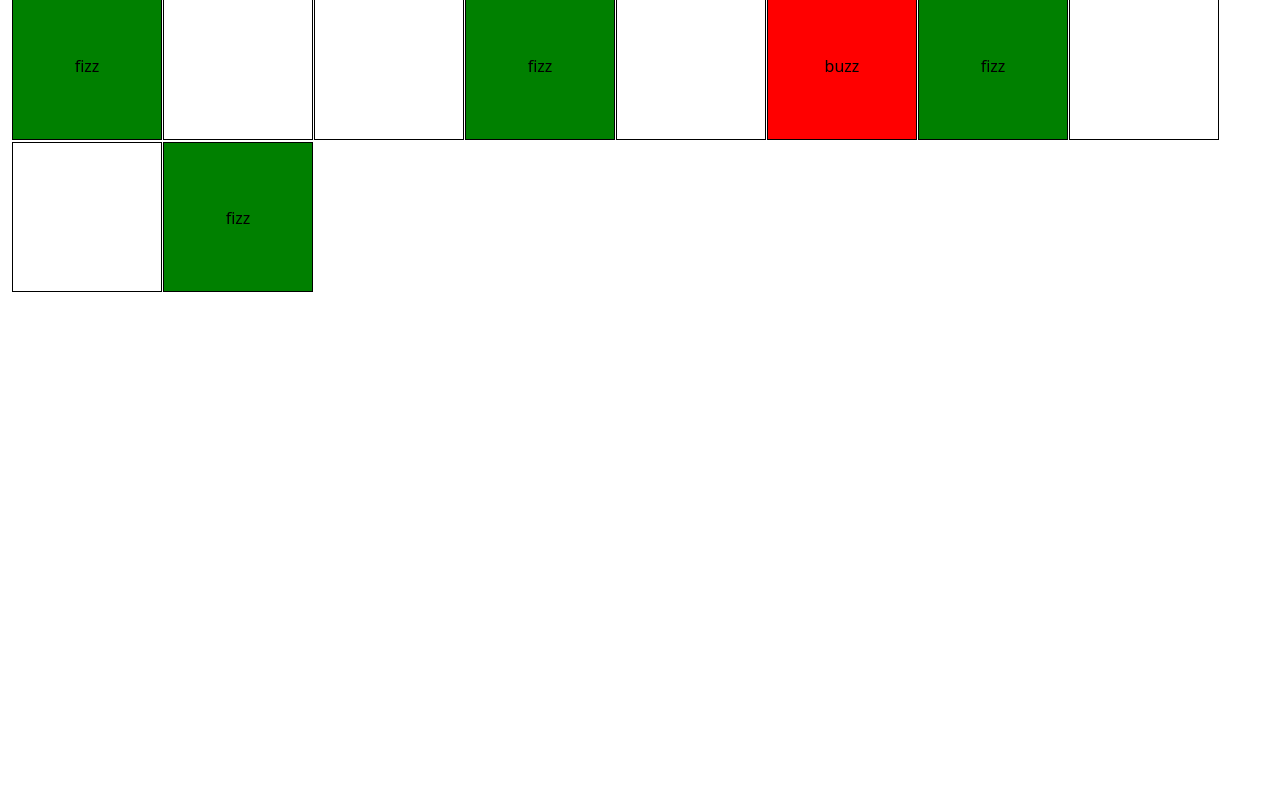
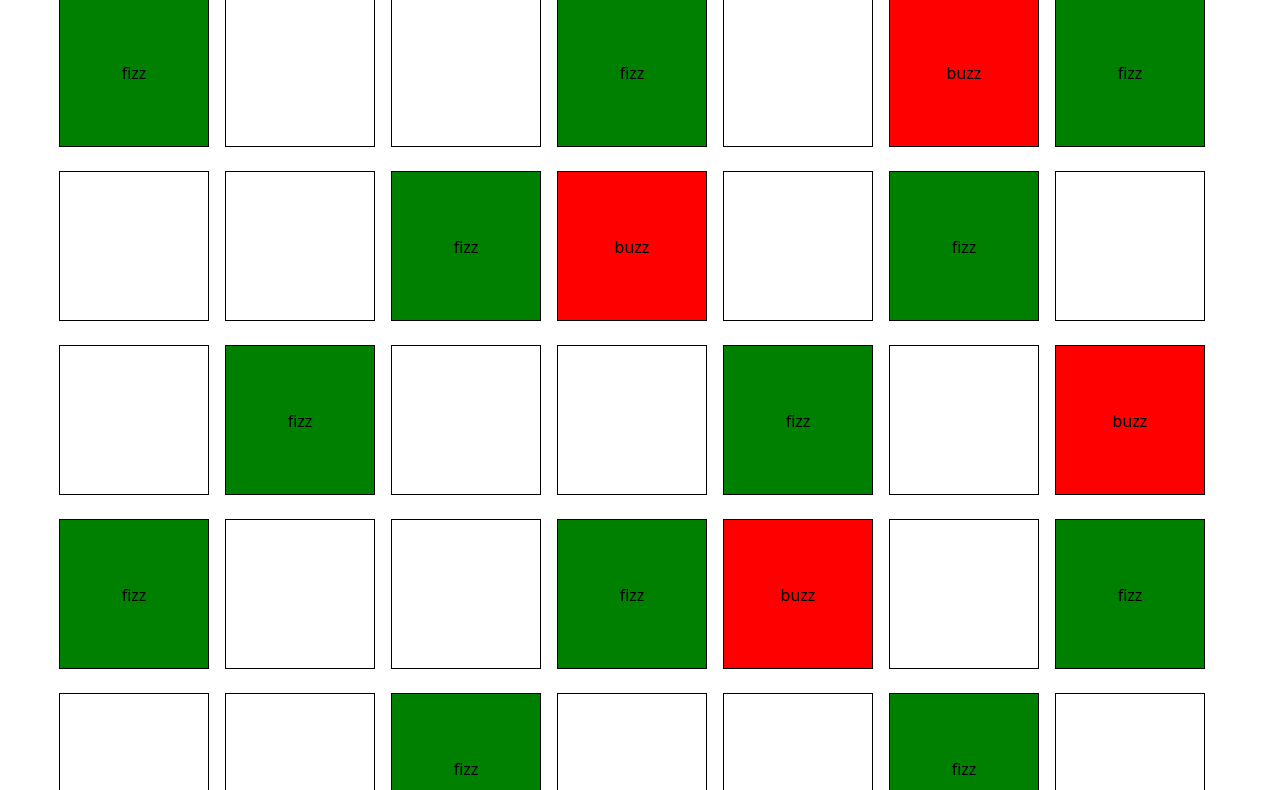
Before and after one commit to dona70909/js-fizzbuzz, a plain HTML site: page index.html in a window 1280 px wide. Shown: the part 67-857 px from the top of the page. Before the commit the page ends 800 px from the top, so only its background shows below. Drawn offline with nearby package versions, Linux system fonts and the light colour scheme.

Commit message:
justify content center

```diff
--- a/css/mystyle.css
+++ b/css/mystyle.css
@@ -4,7 +4,7 @@
     height: 150px;
     width: 150px;
     line-height: 150px;
-    margin:1px 1px 1px 0;
+    margin:.5rem 1rem 1rem 0;
 }
 
 
--- a/js/myscript.js
+++ b/js/myscript.js
@@ -1,10 +1,10 @@
-for (let i = 0; i < 10 ; i++) {
+for (let i = 0; i < 101 ; i++) {
 
     let divElement = document.createElement("div");
     const boxContainer = document.getElementById("my-box-container");
     boxContainer.append(divElement);
 
-    boxContainer.classList.add("d-flex", "flex-wrap")
+    boxContainer.classList.add("d-flex", "flex-wrap", "gy-2", "gx-4", "justify-content-center");
     divElement.classList.add("my-box");
 
     if( (i % 3) == 0){
```
